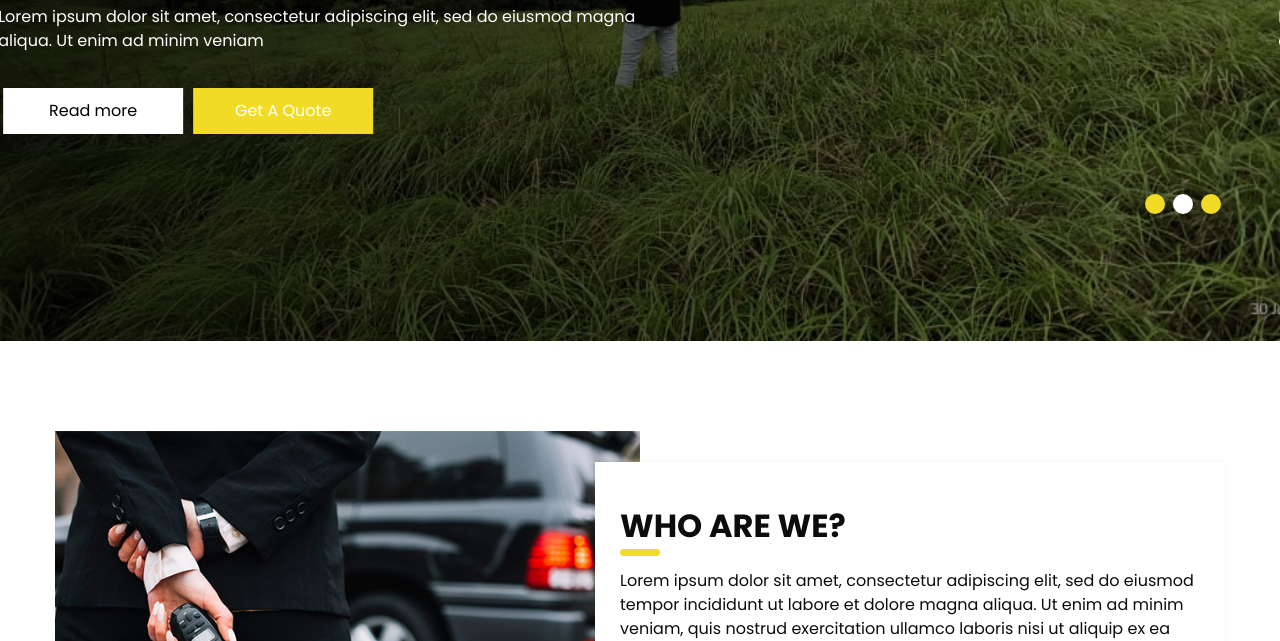
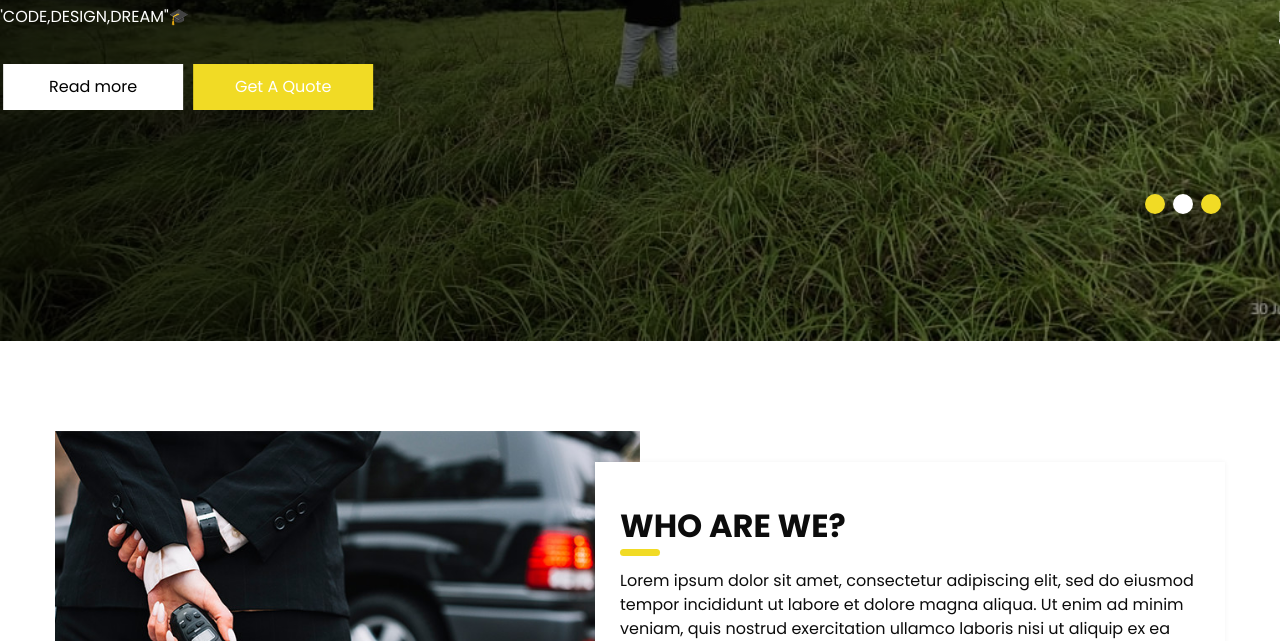
Before and after one commit to GaganHK/portfolio, a plain HTML site: page index.html in a window 1280 px wide. Shown: the part 459-1100 px from the top of the page. Drawn offline with Linux system fonts and the light colour scheme.

Commit message:
portfolio

```diff
--- a/index.html
+++ b/index.html
@@ -113,8 +113,7 @@
                       </span>
                     </h1>
                     <p>
-                      Lorem ipsum dolor sit amet, consectetur adipiscing elit,
-                      sed do eiusmod magna aliqua. Ut enim ad minim veniam
+                    "CODE,DESIGN,DREAM"&#127891;
                     </p>
                     <div class="btn-box">
                       <a href="" class="btn-1"> Read more </a>
```
